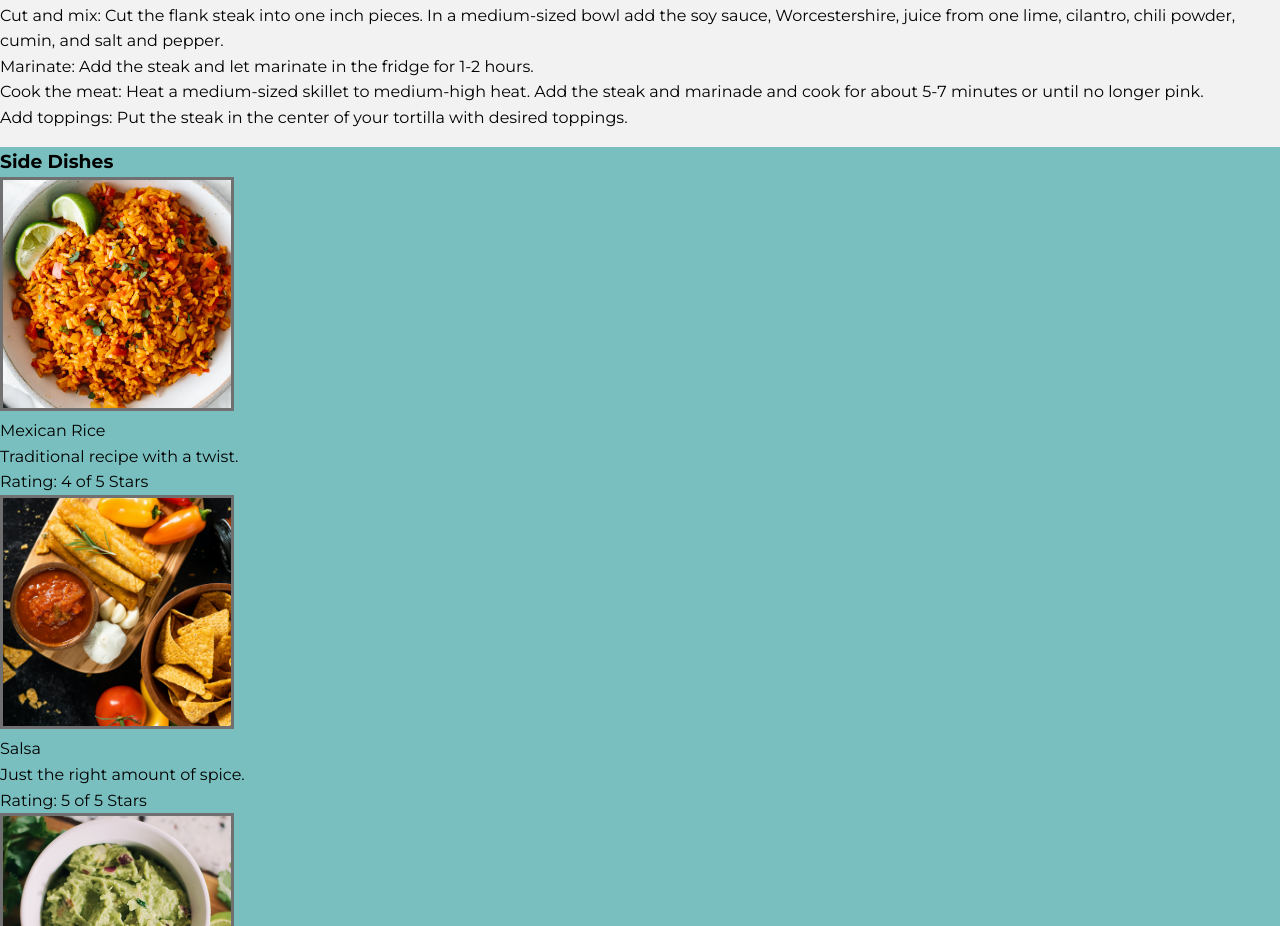
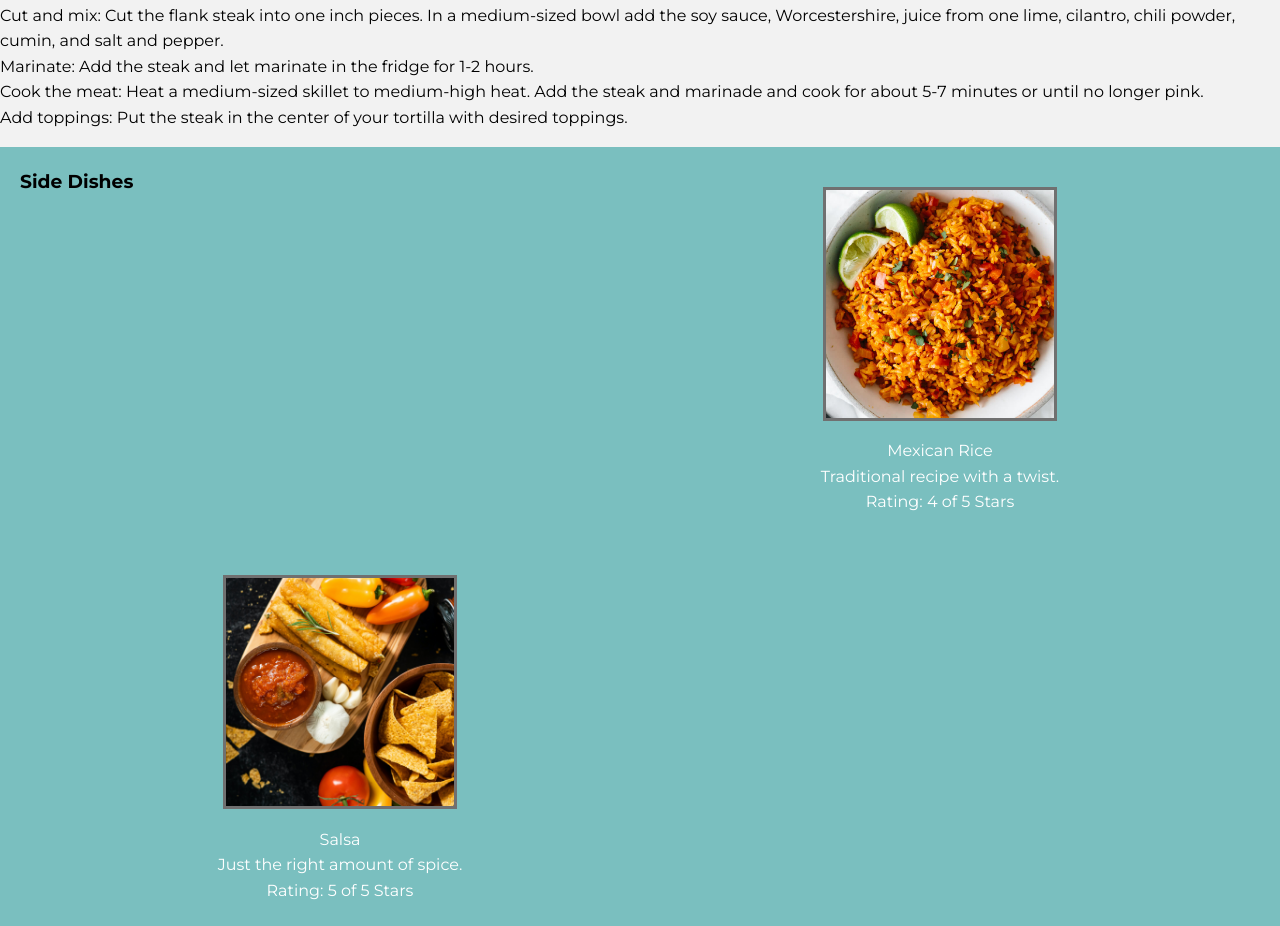
Before and after one commit to marcodc06/Recipe, a plain HTML site: page index.html in a window 1280 px wide. Shown: the part 1785-2711 px from the top of the page. Drawn offline with Linux system fonts and the light colour scheme.

Commit message:
Update styles.css

```diff
--- a/styles.css
+++ b/styles.css
@@ -96,6 +96,27 @@ footer {
   margin-top: 20px;
 }
 
+.side-dishes {
+  display: flex;
+  flex-wrap: wrap;
+  justify-content: space-between;
+  padding: 20px;
+}
+
+.side-dish {
+  flex: 0 0 calc(50% - 20px);
+  margin-bottom: 20px;
+  padding: 20px;
+  color: #fff;
+  text-align: center;
+}
+
+.side-dish img {
+  max-width: 100%;
+  height: auto;
+  margin-bottom: 10px;
+}
+
 @media only screen and (max-width: 767px) {
   nav.menu {
     flex-direction: column;
```
